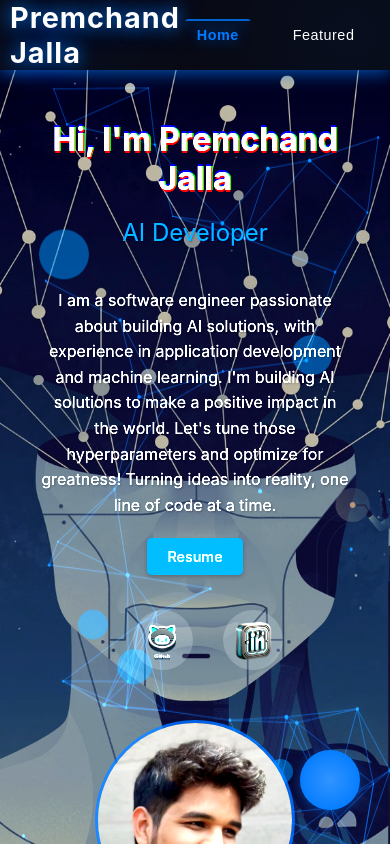
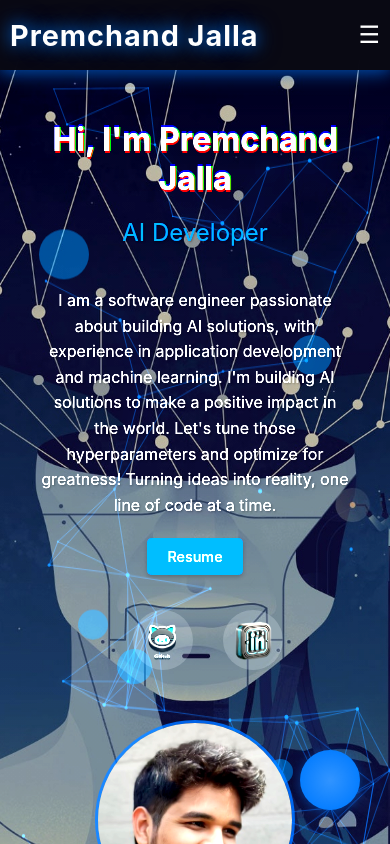
Before and after one commit to PremchandJalla/portfolio-website, a React (Create React App) app: page / in a window 390 px wide. Shown: the top 844 px of the page. Built offline with nearby package versions, Linux system fonts and the light colour scheme.

Commit message:
Updated Navbar for different screen resolution

```diff
--- a/src/components/Navbar/Navbar.css
+++ b/src/components/Navbar/Navbar.css
@@ -9,50 +9,80 @@
   justify-content: space-between;
   align-items: center;
   padding: 0 30px;
-  box-shadow:
-    0 2px 15px rgba(0, 123, 255, 0.5),
+  box-shadow: 0 2px 15px rgba(0, 123, 255, 0.5),
     0 2px 25px rgba(0, 123, 255, 0.3);
   z-index: 10000 !important;
   backdrop-filter: blur(12px);
   -webkit-backdrop-filter: blur(12px);
 }
 
-.navbar::before {
-  content: '';
-  position: absolute;
-  top: 0;
-  left: 0;
-  right: 0;
-  bottom: 0;
-  background:
-    radial-gradient(circle at 10% 50%, rgba(0, 123, 255, 0.1) 0%, transparent 50%),
-    radial-gradient(circle at 90% 50%, rgba(0, 123, 255, 0.1) 0%, transparent 50%);
-  animation: navbarPattern 10s infinite linear;
-  opacity: 0.5;
-}
-
 .navbar-brand {
   font-size: 1.8rem;
   font-weight: bold;
   color: #fff;
-  text-shadow:
-    0 0 15px rgba(0, 123, 255, 0.7),
-    0 0 25px rgba(0, 123, 255, 0.5);
-  transition: all 0.3s ease;
-  position: relative;
+  text-shadow: 0 0 15px rgba(0, 123, 255, 0.7), 0 0 25px rgba(0, 123, 255, 0.5);
   letter-spacing: 1px;
+  cursor: pointer;
 }
 
-.navbar-brand:hover {
-  text-shadow: 0 0 25px rgba(0, 123, 255, 0.9);
-  transform: scale(1.05);
-  animation: pulseBrand 2s infinite;
+.menu-toggle {
+  display: none; /* Hidden on larger screens */
+  background: none;
+  border: none;
+  color: #fff;
+  font-size: 1.5rem;
+  cursor: pointer;
 }
 
 .navbar-links {
   display: flex;
   gap: 20px;
 }
+
+.navbar-links.open {
+  display: flex;
+  flex-direction: column;
+  position: absolute;
+  top: 70px;
+  right: 30px;
+  background: rgba(10, 10, 20, 0.98);
+  padding: 10px 20px;
+  box-shadow: 0 2px 15px rgba(0, 123, 255, 0.5),
+    0 2px 25px rgba(0, 123, 255, 0.3);
+  border-radius: 8px;
+  z-index: 10001;
+}
+
+.nav-link {
+  background: none;
+  border: none;
+  padding: 10px 20px;
+  cursor: pointer;
+  font-size: 1.1rem;
+  color: #fff;
+  transition: all 0.4s ease;
+  letter-spacing: 0.5px;
+  margin: 0 5px;
+  border-radius: 4px;
+}
+
+.nav-link.active {
+  color: #007bff;
+  font-weight: bold;
+  text-shadow: 0 0 15px rgba(0, 123, 255, 0.7);
+}
+
+/* Mobile Styles */
+@media (max-width: 768px) {
+  .menu-toggle {
+    display: block;
+  }
+
+  .navbar-links {
+    display: none; /* Hidden by default on smaller screens */
+  }
+}
+
 
 .nav-link {
   background: none;
--- a/src/components/Navbar/Navbar.jsx
+++ b/src/components/Navbar/Navbar.jsx
@@ -1,18 +1,32 @@
-import React from 'react';
+import React, { useState } from 'react';
 import './Navbar.css';
 
 const Navbar = ({ activeSection }) => {
+  const [isMenuOpen, setIsMenuOpen] = useState(false);
+
+  const toggleMenu = () => {
+    setIsMenuOpen(!isMenuOpen);
+  };
+
   const scrollToSection = (sectionId) => {
     const element = document.getElementById(sectionId);
     if (element) {
       element.scrollIntoView({ behavior: 'smooth' });
     }
+    setIsMenuOpen(false); // Close menu after selecting an item
   };
 
   return (
     <nav className="navbar" id="main-navbar">
       <div className="navbar-brand">Premchand Jalla</div>
-      <div className="navbar-links">
+      <button
+        className="menu-toggle"
+        onClick={toggleMenu}
+        aria-label="Toggle navigation menu"
+      >
+        ☰
+      </button>
+      <div className={`navbar-links ${isMenuOpen ? 'open' : ''}`}>
         <button
           className={`nav-link ${activeSection === 'hero' ? 'active' : ''}`}
           onClick={() => scrollToSection('hero')}
```
